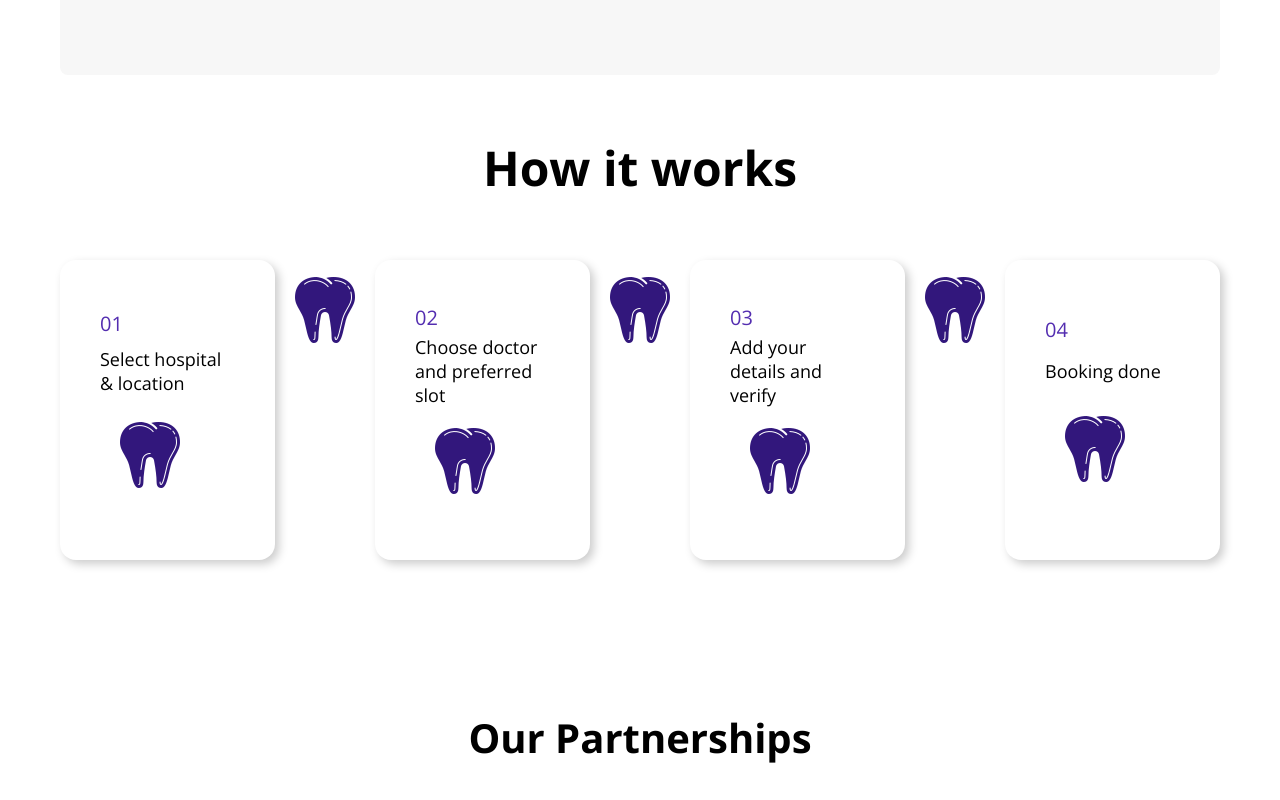
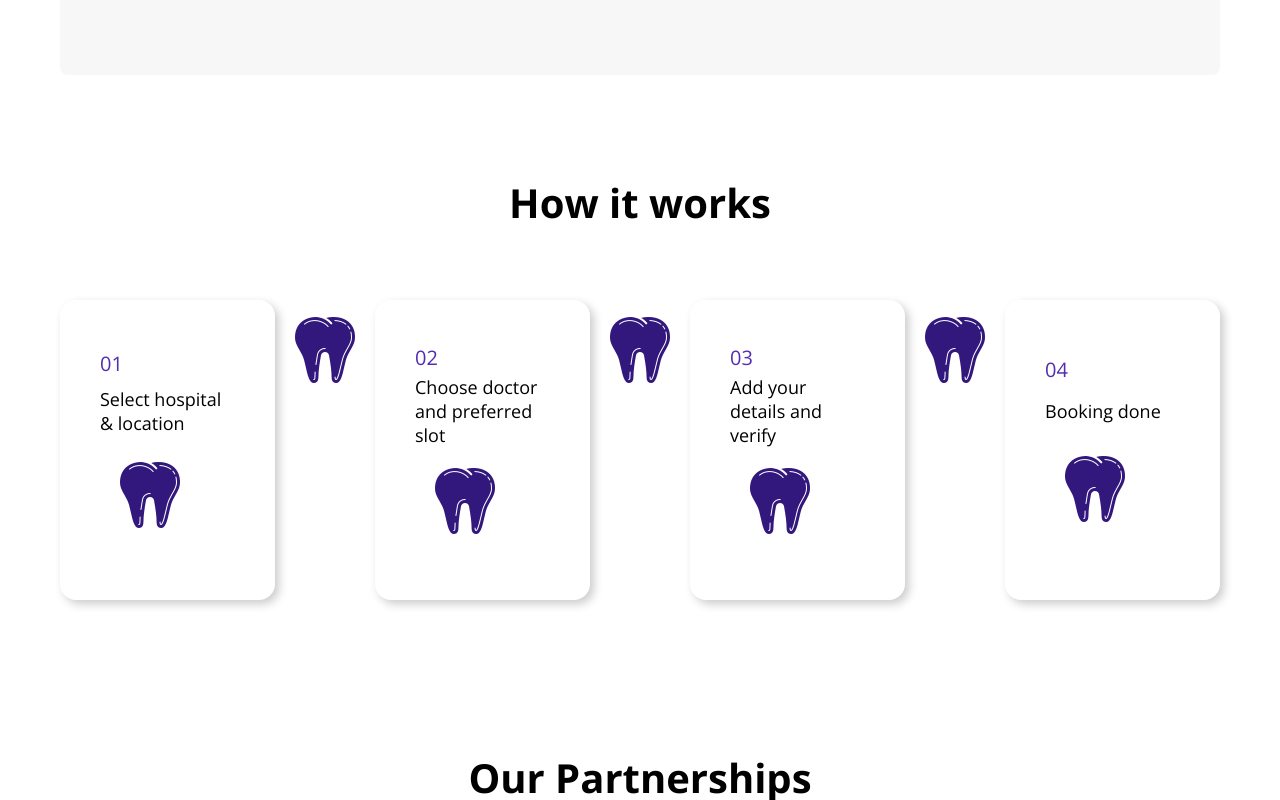
Before and after one commit to khalatevarun/SmartMeet, a React (Create React App) app: page / in a window 1280 px wide. Shown: the part 720-1520 px from the top of the page. Built offline with nearby package versions, Linux system fonts and the light colour scheme.

Commit message:
fix styling issues in section 2

```diff
--- a/src/components/section2/Section.css
+++ b/src/components/section2/Section2.css
@@ -1,13 +1,12 @@
 .Section2 {
-  margin: 60px 60px;
+  margin: 100px 60px;
   font-family: 'Open Sans', sans-serif;
 }
 .Title {
-  font-size: 3em;
+  font-size: 2.5em;
   font-weight: 600;
-
   text-align: center;
-  margin-bottom: 60px;
+  margin-bottom: 70px;
 }
 .Card {
   width: 200px;
--- a/src/components/section2/Section2.js
+++ b/src/components/section2/Section2.js
@@ -1,4 +1,4 @@
-import './Section.css';
+import './Section2.css';
 import dentist from '../../images/dentist.png';
 
 const Section2 = () => {
```
